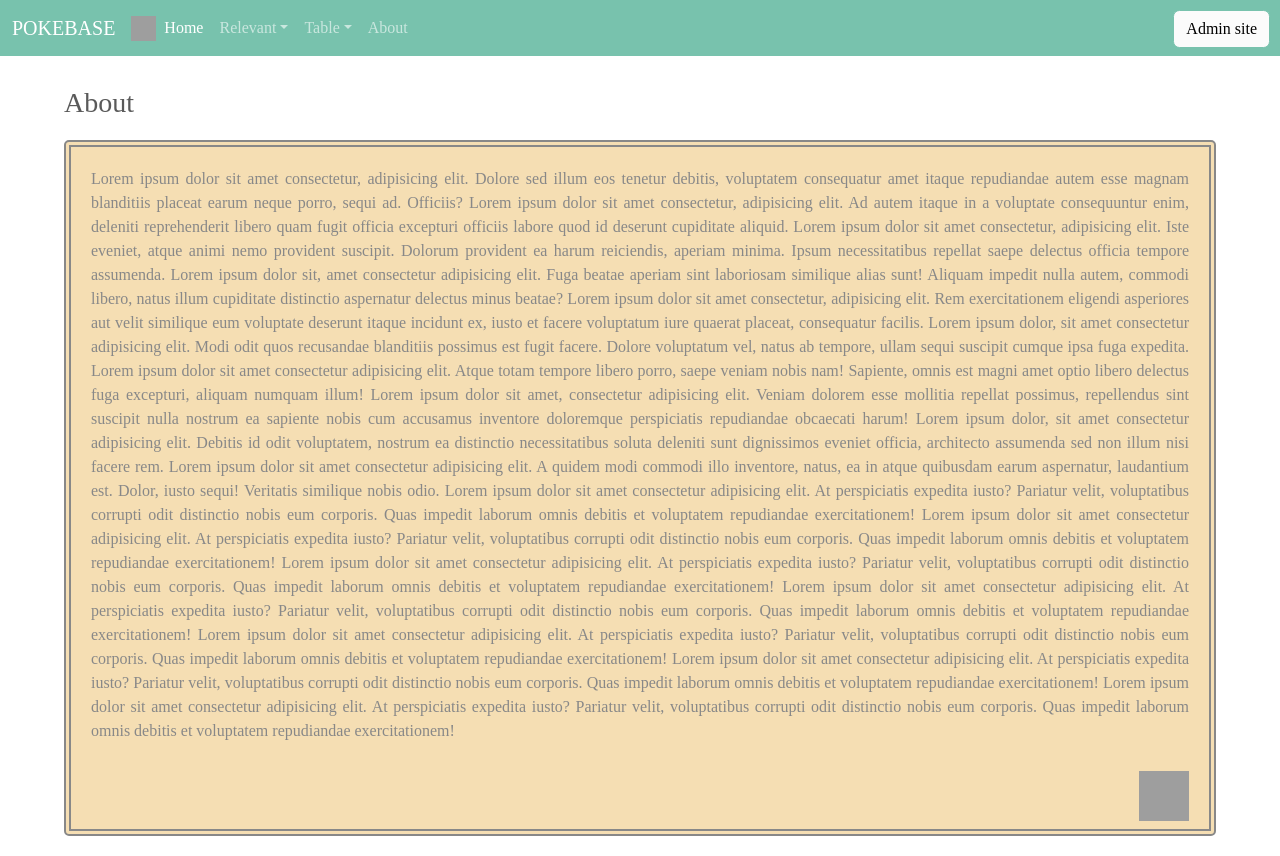
After one commit to karlosA99/pokemon_data-base, a Django app: page /about/ in a window 1280 px wide. The commit adds this page. Run offline with Django 4.2, Linux system fonts and the light colour scheme; some libraries are stand-ins or nearby versions; grey boxes are pictures that could not be loaded.

Commit message:
feat: about view(missing real text), bug: if click on the About link on navbar twice app breaks

```diff
--- a/pokemon/pokemon/urls.py
+++ b/pokemon/pokemon/urls.py
@@ -31,5 +31,6 @@ urlpatterns = [
     path('motion/', vi.MotionList.as_view(), name='motion'),
     path('species/', vi.SpeciesList.as_view(), name='species'),
     path('duel/', vi.DuelList.as_view(), name='duel'),
+    path('about/', vi.AboutList.as_view(), name='about'),
 
 ]
--- a/pokemon/pokemonApp/models.py
+++ b/pokemon/pokemonApp/models.py
@@ -84,6 +84,8 @@ class Duel(models.Model):
     winner = models.ForeignKey(Trainer, on_delete= models.CASCADE)
     pokemons_played = models.ManyToManyField(CaughtPokemon)
 
+class About(models.Model):
+    pass
 
 # class Gym_Trainer(models.Model):
 #     id_Trainer = models.ForeignKey(Trainer, primary_key= True, on_delete= models.CASCADE)
--- a/pokemon/pokemonApp/views.py
+++ b/pokemon/pokemonApp/views.py
@@ -52,3 +52,7 @@ class SpeciesList(ListView):
 class DuelList(ListView):
     model = Duel
     template_name = 'duel/duel.html'
+
+class AboutList(ListView):
+    model = About
+    template_name = 'about/about.html'
--- /dev/null
+++ b/pokemon/templates/about/about.html
@@ -0,0 +1,105 @@
+{%extends "home/index.html"%}
+{%block title%} About {%endblock%}
+{%block content%}
+<div id="center-page poke">
+    <h3 class="poke header">About</h3>
+    <div id="pager" class="poke dialog-panel">
+        <p> Lorem ipsum dolor sit amet consectetur, adipisicing elit. Dolore sed illum eos tenetur debitis,
+            voluptatem
+            consequatur amet itaque repudiandae autem esse magnam blanditiis placeat earum neque porro, sequi ad.
+            Officiis?
+            Lorem ipsum dolor sit amet consectetur, adipisicing elit. Ad autem itaque in a voluptate consequuntur
+            enim,
+            deleniti reprehenderit libero quam fugit officia excepturi officiis labore quod id deserunt cupiditate
+            aliquid.
+            Lorem ipsum dolor sit amet consectetur, adipisicing elit. Iste eveniet, atque animi nemo provident
+            suscipit.
+            Dolorum provident ea harum reiciendis, aperiam minima. Ipsum necessitatibus repellat saepe delectus
+            officia
+            tempore assumenda.
+            Lorem ipsum dolor sit, amet consectetur adipisicing elit. Fuga beatae aperiam sint laboriosam similique
+            alias
+            sunt! Aliquam impedit nulla autem, commodi libero, natus illum cupiditate distinctio aspernatur delectus
+            minus
+            beatae?
+            Lorem ipsum dolor sit amet consectetur, adipisicing elit. Rem exercitationem eligendi asperiores aut
+            velit
+            similique eum voluptate deserunt itaque incidunt ex, iusto et facere voluptatum iure quaerat placeat,
+            consequatur facilis.
+            Lorem ipsum dolor, sit amet consectetur adipisicing elit. Modi odit quos recusandae blanditiis possimus
+            est
+            fugit facere. Dolore voluptatum vel, natus ab tempore, ullam sequi suscipit cumque ipsa fuga expedita.
+            Lorem ipsum dolor sit amet consectetur adipisicing elit. Atque totam tempore libero porro, saepe veniam
+            nobis
+            nam! Sapiente, omnis est magni amet optio libero delectus fuga excepturi, aliquam numquam illum!
+            Lorem ipsum dolor sit amet, consectetur adipisicing elit. Veniam dolorem esse mollitia repellat
+            possimus,
+            repellendus sint suscipit nulla nostrum ea sapiente nobis cum accusamus inventore doloremque
+            perspiciatis
+            repudiandae obcaecati harum!
+            Lorem ipsum dolor, sit amet consectetur adipisicing elit. Debitis id odit voluptatem, nostrum ea
+            distinctio
+            necessitatibus soluta deleniti sunt dignissimos eveniet officia, architecto assumenda sed non illum nisi
+            facere
+            rem.
+            Lorem ipsum dolor sit amet consectetur adipisicing elit. A quidem modi commodi illo inventore, natus, ea
+            in
+            atque quibusdam earum aspernatur, laudantium est. Dolor, iusto sequi! Veritatis similique nobis odio.
+            Lorem ipsum dolor sit amet consectetur adipisicing elit. At perspiciatis expedita iusto? Pariatur velit,
+            voluptatibus corrupti odit distinctio nobis eum corporis. Quas impedit laborum omnis debitis et
+            voluptatem
+            repudiandae exercitationem!
+            Lorem ipsum dolor sit amet consectetur adipisicing elit. At perspiciatis expedita iusto? Pariatur velit,
+            voluptatibus corrupti odit distinctio nobis eum corporis. Quas impedit laborum omnis debitis et
+            voluptatem
+            repudiandae exercitationem!
+            Lorem ipsum dolor sit amet consectetur adipisicing elit. At perspiciatis expedita iusto? Pariatur velit,
+            voluptatibus corrupti odit distinctio nobis eum corporis. Quas impedit laborum omnis debitis et
+            voluptatem
+            repudiandae exercitationem!
+            Lorem ipsum dolor sit amet consectetur adipisicing elit. At perspiciatis expedita iusto? Pariatur velit,
+            voluptatibus corrupti odit distinctio nobis eum corporis. Quas impedit laborum omnis debitis et
+            voluptatem
+            repudiandae exercitationem!
+            Lorem ipsum dolor sit amet consectetur adipisicing elit. At perspiciatis expedita iusto? Pariatur velit,
+            voluptatibus corrupti odit distinctio nobis eum corporis. Quas impedit laborum omnis debitis et
+            voluptatem
+            repudiandae exercitationem!
+            Lorem ipsum dolor sit amet consectetur adipisicing elit. At perspiciatis expedita iusto? Pariatur velit,
+            voluptatibus corrupti odit distinctio nobis eum corporis. Quas impedit laborum omnis debitis et
+            voluptatem
+            repudiandae exercitationem!
+            Lorem ipsum dolor sit amet consectetur adipisicing elit. At perspiciatis expedita iusto? Pariatur velit,
+            voluptatibus corrupti odit distinctio nobis eum corporis. Quas impedit laborum omnis debitis et
+            voluptatem
+            repudiandae exercitationem!
+        </p>
+        <img src="https://cdn2.iconfinder.com/data/icons/pixel-art-large/100/PixelArtIcons-20-256.png"
+            class="continue-symbol">
+    </div>
+</div>
+{%endblock%}
+
+{%block extracss%}
+<style>
+    #center-page {
+        align-items: center;
+    }
+
+    #pager {
+        border-radius: 5px double;
+        margin: 20px 5% 20px 5%;
+        background-color: wheat;
+        width: 90%;
+    }
+
+    .dialog-panel {
+        text-align: justify;
+    }
+
+    .header{
+        margin-top: 30px;
+        margin-left: 5%;
+    }
+</style>
+{%endblock%}
--- a/pokemon/templates/home/index.html
+++ b/pokemon/templates/home/index.html
@@ -1,6 +1,7 @@
 {% load static %}
 <!DOCTYPE html>
 <html lang="en">
+{%block head%}
 
 <head>
 
@@ -13,7 +14,20 @@
   <meta name="viewport" content="width=device-width, initial-scale=1.0">
   <link rel="stylesheet" href="{% static 'css/bootstrap.min (2).css' %}">
   <title>{% block title %} Home {% endblock %}</title>
+  <script src="https://code.jquery.com/jquery-3.2.1.slim.min.js"
+    integrity="sha384-KJ3o2DKtIkvYIK3UENzmM7KCkRr/rE9/Qpg6aAZGJwFDMVNA/GpGFF93hXpG5KkN"
+    crossorigin="anonymous"></script>
+  <script src="https://cdnjs.cloudflare.com/ajax/libs/popper.js/1.11.0/umd/popper.min.js"
+    integrity="sha384-b/U6ypiBEHpOf/4+1nzFpr53nxSS+GLCkfwBdFNTxtclqqenISfwAzpKaMNFNmj4"
+    crossorigin="anonymous"></script>
+  <script src="https://maxcdn.bootstrapcdn.com/bootstrap/4.0.0-beta/js/bootstrap.min.js"
+    integrity="sha384-h0AbiXch4ZDo7tp9hKZ4TsHbi047NrKGLO3SEJAg45jXxnGIfYzk4Si90RDIqNm1"
+    crossorigin="anonymous"></script>
+  <script src="{% static 'js/bootstrap.min (2).js' %}"></script>
+  <script src="{% static 'js/exit.js' %}"></script>
+  <script src="https://cdn.jsdelivr.net/npm/bootstrap@5.1.3/dist/js/bootstrap.bundle.min.js"></script>
 </head>
+{%endblock head%}
 
 <body>
 
@@ -73,7 +87,7 @@
             </div>
           </li>
           <li class="nav-item">
-            <a class="nav-link" href="#">About</a>
+            <a class="nav-link" href="about">About</a>
           </li>
           <li style="position: absolute; top: 10px; right: 10px;">
             <div class="btn-group-vertical">
@@ -87,22 +101,22 @@
     </div>
   </nav>
 
-  {% endblock %}
-
+  {% endblock navbar%}
+  {%block content%}
   <div>
     <img src="https://graphicxtreme.com/wp-content/uploads/2020/04/pokemon-banner.jpg" id="banner">
     <div class="dialog-panel">
       <p class="poke" style="color:#343a40;font-size:40px;">HI, HUMAN!</p>
       <p class="poke" style="color:#343a40; font-size: 30px;">WELCOME TO OUR POKEBASE</p>
-      <img
-        src="https://external-content.duckduckgo.com/iu/?u=https%3A%2F%2Ftse1.mm.bing.net%2Fth%3Fid%3DOIP.85x4JZd-XhpZ-XUsq9Sw1AHaHa%26pid%3DApi&f=1"
+      <img src="https://cdn2.iconfinder.com/data/icons/pixel-art-large/100/PixelArtIcons-20-256.png"
         class="continue-symbol">
     </div>
   </div>
+  {%endblock content%}
 
+  {%block style%}
+  <style>
 
-
-  <style>
     @font-face {
       font-family: 'Pokemon Classic';
       src: local('Pokemon Classic'),
@@ -156,33 +170,24 @@
       width: 50px;
       height: 50px;
       position: relative;
+      transform: rotate(180deg);
       align-self: flex-end;
-      animation: continue 2s linear infinite;
+      animation: continue 1.5s linear infinite;
     }
 
     @keyframes continue {
       0% {right: 0;top: 0px;}
-      50% {right: 0;top: 20px;}
+      50% {right: 0;top: 15px;}
       100% {right: 0;top: 0px;}
     }
   </style>
+  {%endblock style%}
+  {% block extracss %}
+  {% endblock extracss%}
 
   {% block extrajs %}
   {% endblock %}
 
-  <script src="https://code.jquery.com/jquery-3.2.1.slim.min.js"
-    integrity="sha384-KJ3o2DKtIkvYIK3UENzmM7KCkRr/rE9/Qpg6aAZGJwFDMVNA/GpGFF93hXpG5KkN"
-    crossorigin="anonymous"></script>
-  <script src="https://cdnjs.cloudflare.com/ajax/libs/popper.js/1.11.0/umd/popper.min.js"
-    integrity="sha384-b/U6ypiBEHpOf/4+1nzFpr53nxSS+GLCkfwBdFNTxtclqqenISfwAzpKaMNFNmj4"
-    crossorigin="anonymous"></script>
-  <script src="https://maxcdn.bootstrapcdn.com/bootstrap/4.0.0-beta/js/bootstrap.min.js"
-    integrity="sha384-h0AbiXch4ZDo7tp9hKZ4TsHbi047NrKGLO3SEJAg45jXxnGIfYzk4Si90RDIqNm1"
-    crossorigin="anonymous"></script>
-  <script src="{% static 'js/bootstrap.min (2).js' %}"></script>
-  <script src="{% static 'js/exit.js' %}"></script>
-  <script src="https://cdn.jsdelivr.net/npm/bootstrap@5.1.3/dist/js/bootstrap.bundle.min.js"></script>
-
 </body>
 
 </html>
```
